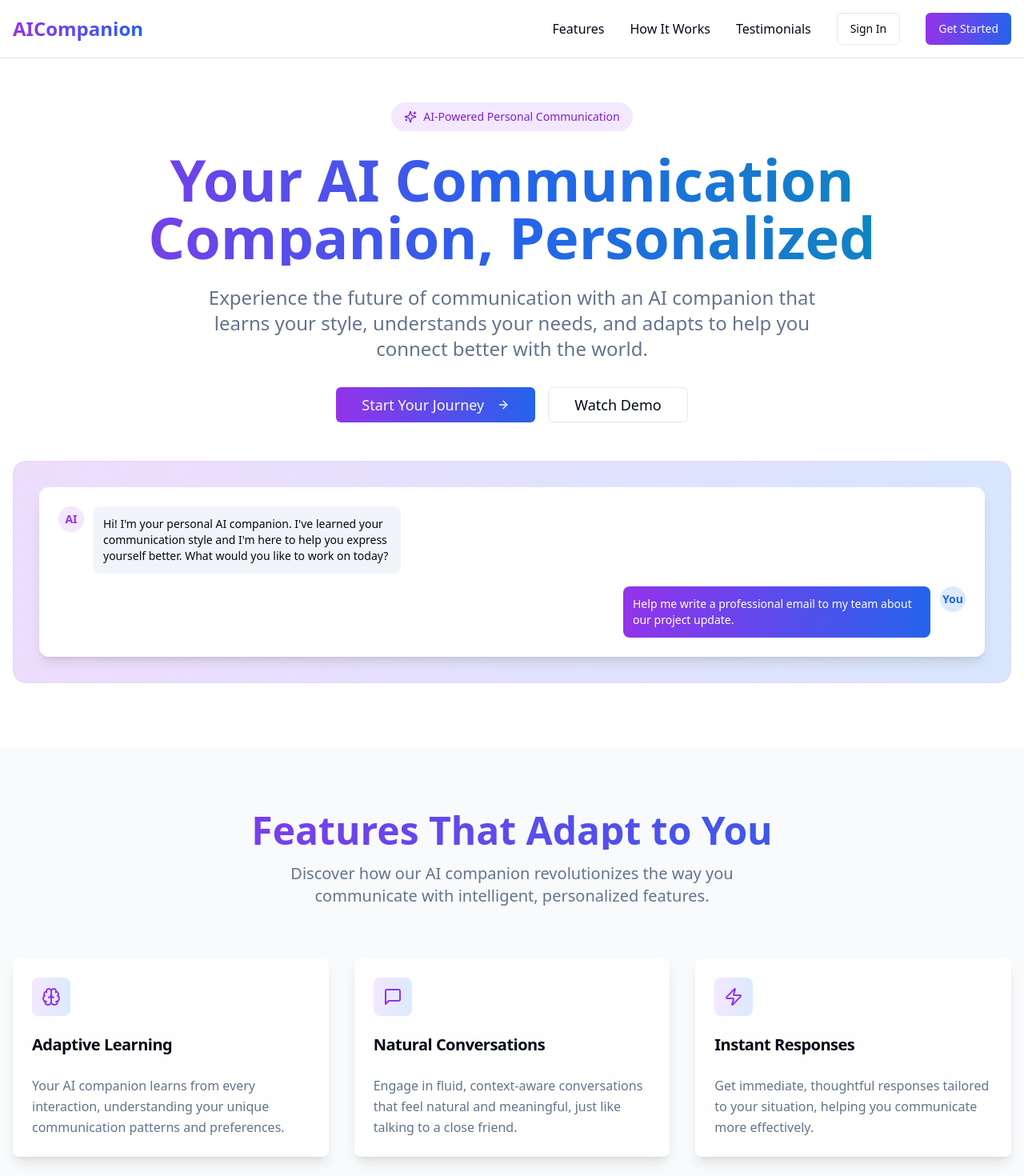
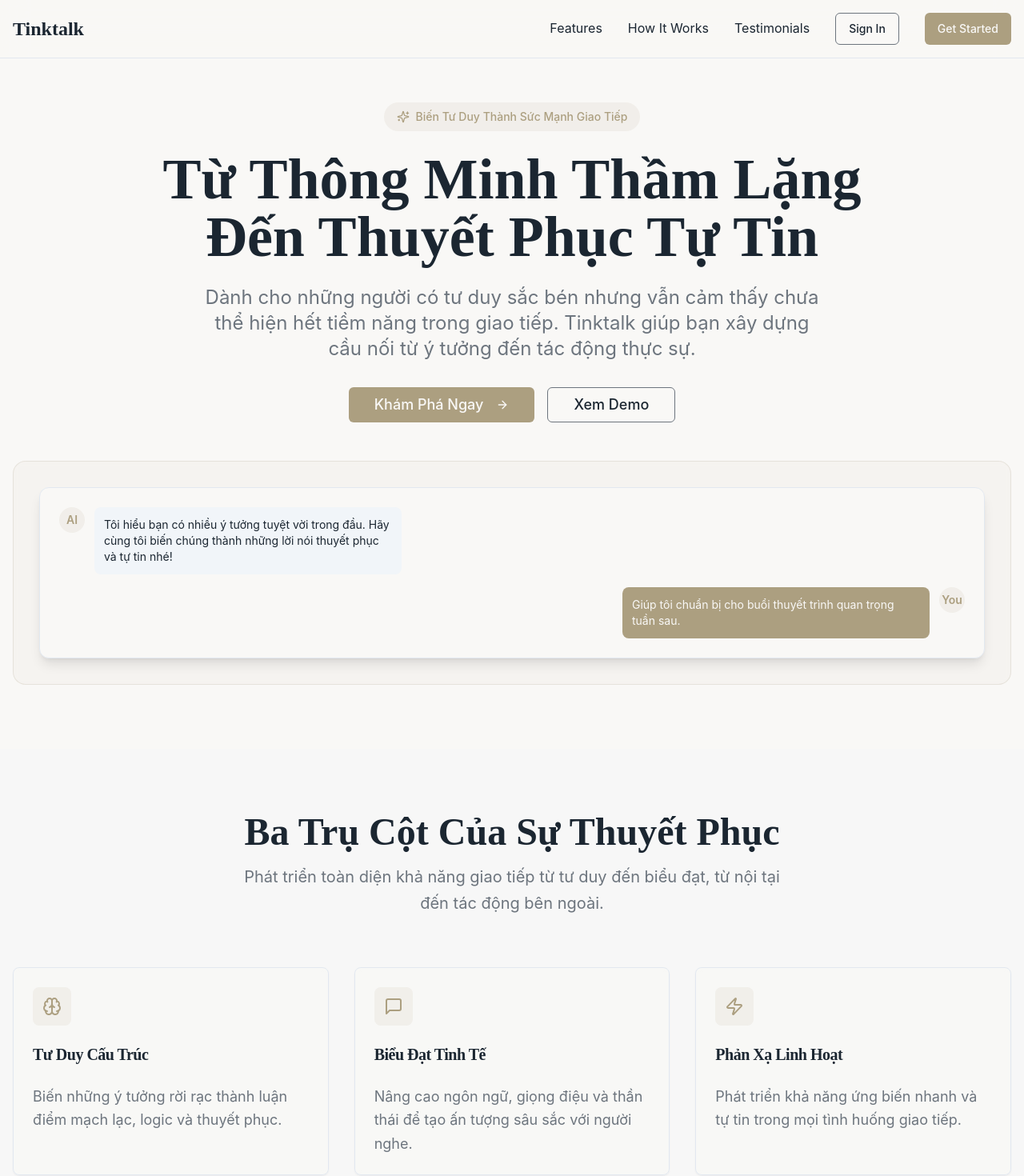
Before and after one commit to nauqcreen/your-ai-soulmate-talk, a React (Vite) app: page / in a window 1280 px wide. Shown: the top 1470 px of the page at 80% size. Built offline with nearby package versions, Linux system fonts and the light colour scheme.

Commit message:
Apply global design system
Apply the color palette and typography defined in the global design system.

```diff
--- a/src/components/Features.tsx
+++ b/src/components/Features.tsx
@@ -6,59 +6,59 @@ const Features = () => {
   const features = [
     {
       icon: Brain,
-      title: "Adaptive Learning",
-      description: "Your AI companion learns from every interaction, understanding your unique communication patterns and preferences."
+      title: "Tư Duy Cấu Trúc",
+      description: "Biến những ý tưởng rời rạc thành luận điểm mạch lạc, logic và thuyết phục."
     },
     {
       icon: MessageSquare,
-      title: "Natural Conversations",
-      description: "Engage in fluid, context-aware conversations that feel natural and meaningful, just like talking to a close friend."
+      title: "Biểu Đạt Tinh Tế",
+      description: "Nâng cao ngôn ngữ, giọng điệu và thần thái để tạo ấn tượng sâu sắc với người nghe."
     },
     {
       icon: Zap,
-      title: "Instant Responses",
-      description: "Get immediate, thoughtful responses tailored to your situation, helping you communicate more effectively."
+      title: "Phản Xạ Linh Hoạt",
+      description: "Phát triển khả năng ứng biến nhanh và tự tin trong mọi tình huống giao tiếp."
     },
     {
       icon: Shield,
-      title: "Privacy First",
-      description: "Your conversations are private and secure. We prioritize your data protection above everything else."
+      title: "Tự Tin Nội Tại",
+      description: "Xây dựng sự tự tin từ bên trong, giúp bạn thể hiện bản thân một cách tự nhiên và chân thực."
     },
     {
       icon: Users,
-      title: "Multi-Platform",
-      description: "Access your AI companion across all your devices and platforms for seamless communication everywhere."
+      title: "Cá Nhân Hóa",
+      description: "AI học hỏi và thích nghi với phong cách giao tiếp riêng của bạn, tạo trải nghiệm độc nhất."
     },
     {
       icon: Sparkles,
-      title: "Personalized Insights",
-      description: "Receive personalized suggestions and insights to improve your communication skills over time."
+      title: "Tác Động Thực Sự",
+      description: "Đo lường và cải thiện hiệu quả giao tiếp qua từng buổi luyện tập."
     }
   ];
 
   return (
-    <section id="features" className="py-20 bg-muted/50">
+    <section id="features" className="py-20 bg-muted/30">
       <div className="container mx-auto px-4">
         <div className="text-center mb-16">
-          <h2 className="text-3xl md:text-5xl font-bold mb-4 bg-gradient-to-r from-purple-600 to-blue-600 bg-clip-text text-transparent">
-            Features That Adapt to You
+          <h2 className="text-3xl md:text-5xl font-bold font-lora mb-4 text-foreground">
+            Ba Trụ Cột Của Sự Thuyết Phục
           </h2>
-          <p className="text-xl text-muted-foreground max-w-2xl mx-auto">
-            Discover how our AI companion revolutionizes the way you communicate with intelligent, personalized features.
+          <p className="text-xl text-muted-foreground max-w-2xl mx-auto leading-relaxed">
+            Phát triển toàn diện khả năng giao tiếp từ tư duy đến biểu đạt, từ nội tại đến tác động bên ngoài.
           </p>
         </div>
 
         <div className="grid grid-cols-1 md:grid-cols-2 lg:grid-cols-3 gap-8">
           {features.map((feature, index) => (
-            <Card key={index} className="hover-scale border-0 shadow-lg bg-background/80 backdrop-blur-sm">
+            <Card key={index} className="hover-scale border-border bg-background/60 backdrop-blur-sm shadow-sm hover:shadow-md">
               <CardHeader>
-                <div className="w-12 h-12 bg-gradient-to-r from-purple-100 to-blue-100 rounded-lg flex items-center justify-center mb-4">
-                  <feature.icon className="text-purple-600" size={24} />
+                <div className="w-12 h-12 bg-primary/10 rounded-lg flex items-center justify-center mb-4">
+                  <feature.icon className="text-primary" size={24} />
                 </div>
-                <CardTitle className="text-xl">{feature.title}</CardTitle>
+                <CardTitle className="text-xl font-lora text-foreground">{feature.title}</CardTitle>
               </CardHeader>
               <CardContent>
-                <CardDescription className="text-base leading-relaxed">
+                <CardDescription className="text-base leading-relaxed text-muted-foreground">
                   {feature.description}
                 </CardDescription>
               </CardContent>
--- a/src/components/Footer.tsx
+++ b/src/components/Footer.tsx
@@ -7,43 +7,43 @@ const Footer = () => {
       <div className="container mx-auto px-4">
         <div className="grid grid-cols-1 md:grid-cols-4 gap-8">
           <div className="md:col-span-2">
-            <div className="text-2xl font-bold bg-gradient-to-r from-purple-600 to-blue-600 bg-clip-text text-transparent mb-4">
-              AICompanion
+            <div className="text-2xl font-bold font-lora text-foreground mb-4">
+              Tinktalk
             </div>
             <p className="text-muted-foreground leading-relaxed max-w-md">
-              Revolutionizing communication with personalized AI that understands, adapts, and grows with you.
+              Biến tư duy sắc bén thành sức mạnh giao tiếp thuyết phục. Dành cho những người muốn thể hiện hết tiềm năng của bản thân.
             </p>
           </div>
 
           <div>
-            <h3 className="font-semibold mb-4">Product</h3>
+            <h3 className="font-semibold font-lora mb-4 text-foreground">Sản Phẩm</h3>
             <ul className="space-y-2 text-muted-foreground">
-              <li><a href="#" className="hover:text-foreground transition-colors">Features</a></li>
-              <li><a href="#" className="hover:text-foreground transition-colors">Pricing</a></li>
+              <li><a href="#" className="hover:text-foreground transition-colors">Tính Năng</a></li>
+              <li><a href="#" className="hover:text-foreground transition-colors">Bảng Giá</a></li>
               <li><a href="#" className="hover:text-foreground transition-colors">API</a></li>
-              <li><a href="#" className="hover:text-foreground transition-colors">Documentation</a></li>
+              <li><a href="#" className="hover:text-foreground transition-colors">Tài Liệu</a></li>
             </ul>
           </div>
 
           <div>
-            <h3 className="font-semibold mb-4">Company</h3>
+            <h3 className="font-semibold font-lora mb-4 text-foreground">Công Ty</h3>
             <ul className="space-y-2 text-muted-foreground">
-              <li><a href="#" className="hover:text-foreground transition-colors">About</a></li>
+              <li><a href="#" className="hover:text-foreground transition-colors">Về Chúng Tôi</a></li>
               <li><a href="#" className="hover:text-foreground transition-colors">Blog</a></li>
-              <li><a href="#" className="hover:text-foreground transition-colors">Careers</a></li>
-              <li><a href="#" className="hover:text-foreground transition-colors">Contact</a></li>
+              <li><a href="#" className="hover:text-foreground transition-colors">Tuyển Dụng</a></li>
+              <li><a href="#" className="hover:text-foreground transition-colors">Liên Hệ</a></li>
             </ul>
           </div>
         </div>
 
         <div className="border-t border-border mt-12 pt-8 flex flex-col md:flex-row justify-between items-center">
           <p className="text-muted-foreground">
-            © 2024 AICompanion. All rights reserved.
+            © 2024 Tinktalk. Bảo lưu mọi quyền.
           </p>
           <div className="flex items-center gap-1 text-muted-foreground mt-4 md:mt-0">
-            <span>Made with</span>
+            <span>Được tạo với</span>
             <Heart className="w-4 h-4 fill-red-500 text-red-500" />
-            <span>for better communication</span>
+            <span>cho giao tiếp tốt hơn</span>
           </div>
         </div>
       </div>
--- a/src/components/Hero.tsx
+++ b/src/components/Hero.tsx
@@ -6,57 +6,57 @@ const Hero = () => {
   return (
     <section className="pt-24 pb-12 md:pt-32 md:pb-20">
       <div className="container mx-auto px-4 text-center">
-        <div className="inline-flex items-center gap-2 bg-purple-100 text-purple-700 px-4 py-2 rounded-full mb-6 animate-fade-in">
+        <div className="inline-flex items-center gap-2 bg-primary/10 text-primary px-4 py-2 rounded-full mb-6 animate-fade-in">
           <Sparkles size={16} />
-          <span className="text-sm font-medium">AI-Powered Personal Communication</span>
+          <span className="text-sm font-medium">Biến Tư Duy Thành Sức Mạnh Giao Tiếp</span>
         </div>
 
-        <h1 className="text-4xl md:text-6xl lg:text-7xl font-bold mb-6 bg-gradient-to-r from-purple-600 via-blue-600 to-cyan-600 bg-clip-text text-transparent animate-fade-in">
-          Your AI Communication
+        <h1 className="text-4xl md:text-6xl lg:text-7xl font-bold font-lora mb-6 text-foreground animate-fade-in">
+          Từ Thông Minh Thầm Lặng
           <br />
-          Companion, Personalized
+          Đến Thuyết Phục Tự Tin
         </h1>
 
-        <p className="text-xl md:text-2xl text-muted-foreground mb-8 max-w-3xl mx-auto animate-fade-in">
-          Experience the future of communication with an AI companion that learns your style,
-          understands your needs, and adapts to help you connect better with the world.
+        <p className="text-xl md:text-2xl text-muted-foreground mb-8 max-w-3xl mx-auto animate-fade-in leading-relaxed">
+          Dành cho những người có tư duy sắc bén nhưng vẫn cảm thấy chưa thể hiện hết tiềm năng trong giao tiếp.
+          Tinktalk giúp bạn xây dựng cầu nối từ ý tưởng đến tác động thực sự.
         </p>
 
         <div className="flex flex-col sm:flex-row gap-4 justify-center items-center animate-fade-in">
           <Button
             size="lg"
-            className="bg-gradient-to-r from-purple-600 to-blue-600 hover:from-purple-700 hover:to-blue-700 text-lg px-8 py-3 hover-scale"
+            className="bg-primary text-primary-foreground hover:bg-primary/90 text-lg px-8 py-3 hover-scale"
           >
-            Start Your Journey
+            Khám Phá Ngay
             <ArrowRight className="ml-2" size={20} />
           </Button>
           <Button
             variant="outline"
             size="lg"
-            className="text-lg px-8 py-3 hover-scale"
+            className="text-lg px-8 py-3 hover-scale border-muted-foreground text-foreground hover:bg-muted"
           >
-            Watch Demo
+            Xem Demo
           </Button>
         </div>
 
         <div className="mt-12 relative">
-          <div className="bg-gradient-to-r from-purple-500/20 to-blue-500/20 rounded-2xl p-8 backdrop-blur-sm border border-purple-200">
-            <div className="bg-background rounded-xl p-6 shadow-lg">
+          <div className="bg-primary/5 rounded-2xl p-8 backdrop-blur-sm border border-primary/20">
+            <div className="bg-background rounded-xl p-6 shadow-lg border border-border">
               <div className="text-left space-y-4">
                 <div className="flex items-start gap-3">
-                  <div className="w-8 h-8 bg-purple-100 rounded-full flex items-center justify-center">
-                    <span className="text-purple-600 font-semibold text-sm">AI</span>
+                  <div className="w-8 h-8 bg-primary/10 rounded-full flex items-center justify-center">
+                    <span className="text-primary font-semibold text-sm">AI</span>
                   </div>
                   <div className="bg-muted rounded-lg p-3 max-w-sm">
-                    <p className="text-sm">Hi! I'm your personal AI companion. I've learned your communication style and I'm here to help you express yourself better. What would you like to work on today?</p>
+                    <p className="text-sm text-foreground">Tôi hiểu bạn có nhiều ý tưởng tuyệt vời trong đầu. Hãy cùng tôi biến chúng thành những lời nói thuyết phục và tự tin nhé!</p>
                   </div>
                 </div>
                 <div className="flex items-start gap-3 justify-end">
-                  <div className="bg-gradient-to-r from-purple-600 to-blue-600 text-white rounded-lg p-3 max-w-sm">
-                    <p className="text-sm">Help me write a professional email to my team about our project update.</p>
+                  <div className="bg-primary text-primary-foreground rounded-lg p-3 max-w-sm">
+                    <p className="text-sm">Giúp tôi chuẩn bị cho buổi thuyết trình quan trọng tuần sau.</p>
                   </div>
-                  <div className="w-8 h-8 bg-blue-100 rounded-full flex items-center justify-center">
-                    <span className="text-blue-600 font-semibold text-sm">You</span>
+                  <div className="w-8 h-8 bg-primary/10 rounded-full flex items-center justify-center">
+                    <span className="text-primary font-semibold text-sm">You</span>
                   </div>
                 </div>
               </div>
--- a/src/components/Navigation.tsx
+++ b/src/components/Navigation.tsx
@@ -7,10 +7,10 @@ const Navigation = () => {
   const [isMenuOpen, setIsMenuOpen] = useState(false);
 
   return (
-    <nav className="fixed top-0 w-full bg-background/80 backdrop-blur-lg border-b border-border z-50">
+    <nav className="fixed top-0 w-full bg-background/90 backdrop-blur-lg border-b border-border z-50">
       <div className="container mx-auto px-4 py-4 flex items-center justify-between">
-        <div className="text-2xl font-bold bg-gradient-to-r from-purple-600 to-blue-600 bg-clip-text text-transparent">
-          AICompanion
+        <div className="text-2xl font-bold font-lora text-foreground">
+          Tinktalk
         </div>
 
         {/* Desktop Navigation */}
@@ -18,15 +18,15 @@ const Navigation = () => {
           <a href="#features" className="text-foreground hover:text-primary transition-colors">Features</a>
           <a href="#how-it-works" className="text-foreground hover:text-primary transition-colors">How It Works</a>
           <a href="#testimonials" className="text-foreground hover:text-primary transition-colors">Testimonials</a>
-          <Button variant="outline" className="mr-2">Sign In</Button>
-          <Button className="bg-gradient-to-r from-purple-600 to-blue-600 hover:from-purple-700 hover:to-blue-700">
+          <Button variant="outline" className="mr-2 border-muted-foreground text-foreground hover:bg-muted">Sign In</Button>
+          <Button className="bg-primary text-primary-foreground hover:bg-primary/90 hover-scale">
             Get Started
           </Button>
         </div>
 
         {/* Mobile Menu Button */}
         <button
-          className="md:hidden"
+          className="md:hidden text-foreground"
           onClick={() => setIsMenuOpen(!isMenuOpen)}
         >
           {isMenuOpen ? <X size={24} /> : <Menu size={24} />}
@@ -40,8 +40,8 @@ const Navigation = () => {
               <a href="#how-it-works" className="block text-foreground hover:text-primary transition-colors">How It Works</a>
               <a href="#testimonials" className="block text-foreground hover:text-primary transition-colors">Testimonials</a>
               <div className="space-y-2 pt-4">
-                <Button variant="outline" className="w-full">Sign In</Button>
-                <Button className="w-full bg-gradient-to-r from-purple-600 to-blue-600 hover:from-purple-700 hover:to-blue-700">
+                <Button variant="outline" className="w-full border-muted-foreground text-foreground hover:bg-muted">Sign In</Button>
+                <Button className="w-full bg-primary text-primary-foreground hover:bg-primary/90">
                   Get Started
                 </Button>
               </div>
--- a/src/index.css
+++ b/src/index.css
@@ -1,79 +1,76 @@
+
 @tailwind base;
 @tailwind components;
 @tailwind utilities;
+
+/* Import fonts */
+@import url('https://fonts.googleapis.com/css2?family=Lora:wght@400;500;600;700&family=Inter:wght@300;400;500;600;700&display=swap');
 
 /* Definition of the design system. All colors, gradients, fonts, etc should be defined here. */
 
 @layer base {
   :root {
-    --background: 0 0% 100%;
-    --foreground: 222.2 84% 4.9%;
+    --background: 44 20% 97%; /* #FDFCF7 - kem giấy ấm áp */
+    --foreground: 210 29% 15%; /* #1A202C - navy đậm */
 
-    --card: 0 0% 100%;
-    --card-foreground: 222.2 84% 4.9%;
+    --card: 44 20% 97%;
+    --card-foreground: 210 29% 15%;
 
-    --popover: 0 0% 100%;
-    --popover-foreground: 222.2 84% 4.9%;
+    --popover: 44 20% 97%;
+    --popover-foreground: 210 29% 15%;
 
-    --primary: 222.2 47.4% 11.2%;
-    --primary-foreground: 210 40% 98%;
+    --primary: 41 21% 59%; /* #C7A46F - gold trầm */
+    --primary-foreground: 44 20% 97%;
 
     --secondary: 210 40% 96.1%;
-    --secondary-foreground: 222.2 47.4% 11.2%;
+    --secondary-foreground: 210 29% 15%;
 
     --muted: 210 40% 96.1%;
-    --muted-foreground: 215.4 16.3% 46.9%;
+    --muted-foreground: 210 7% 46%; /* #6C757D - xám ấm */
 
-    --accent: 210 40% 96.1%;
-    --accent-foreground: 222.2 47.4% 11.2%;
+    --accent: 41 21% 59%;
+    --accent-foreground: 44 20% 97%;
 
     --destructive: 0 84.2% 60.2%;
     --destructive-foreground: 210 40% 98%;
 
     --border: 214.3 31.8% 91.4%;
     --input: 214.3 31.8% 91.4%;
-    --ring: 222.2 84% 4.9%;
+    --ring: 41 21% 59%;
 
     --radius: 0.5rem;
 
-    --sidebar-background: 0 0% 98%;
-
-    --sidebar-foreground: 240 5.3% 26.1%;
-
-    --sidebar-primary: 240 5.9% 10%;
-
-    --sidebar-primary-foreground: 0 0% 98%;
-
-    --sidebar-accent: 240 4.8% 95.9%;
-
-    --sidebar-accent-foreground: 240 5.9% 10%;
-
-    --sidebar-border: 220 13% 91%;
-
-    --sidebar-ring: 217.2 91.2% 59.8%;
+    --sidebar-background: 44 20% 97%;
+    --sidebar-foreground: 210 29% 15%;
+    --sidebar-primary: 210 29% 15%;
+    --sidebar-primary-foreground: 44 20% 97%;
+    --sidebar-accent: 210 40% 96.1%;
+    --sidebar-accent-foreground: 210 29% 15%;
+    --sidebar-border: 214.3 31.8% 91.4%;
+    --sidebar-ring: 41 21% 59%;
   }
 
   .dark {
-    --background: 222.2 84% 4.9%;
-    --foreground: 210 40% 98%;
+    --background: 210 29% 15%;
+    --foreground: 44 20% 97%;
 
-    --card: 222.2 84% 4.9%;
-    --card-foreground: 210 40% 98%;
+    --card: 210 29% 15%;
+    --card-foreground: 44 20% 97%;
 
-    --popover: 222.2 84% 4.9%;
-    --popover-foreground: 210 40% 98%;
+    --popover: 210 29% 15%;
+    --popover-foreground: 44 20% 97%;
 
-    --primary: 210 40% 98%;
-    --primary-foreground: 222.2 47.4% 11.2%;
+    --primary: 41 21% 59%;
+    --primary-foreground: 210 29% 15%;
 
     --secondary: 217.2 32.6% 17.5%;
-    --secondary-foreground: 210 40% 98%;
+    --secondary-foreground: 44 20% 97%;
 
     --muted: 217.2 32.6% 17.5%;
     --muted-foreground: 215 20.2% 65.1%;
 
     --accent: 217.2 32.6% 17.5%;
-    --accent-foreground: 210 40% 98%;
+    --accent-foreground: 44 20% 97%;
 
     --destructive: 0 62.8% 30.6%;
     --destructive-foreground: 210 40% 98%;
@@ -81,14 +78,14 @@
     --border: 217.2 32.6% 17.5%;
     --input: 217.2 32.6% 17.5%;
     --ring: 212.7 26.8% 83.9%;
-    --sidebar-background: 240 5.9% 10%;
-    --sidebar-foreground: 240 4.8% 95.9%;
-    --sidebar-primary: 224.3 76.3% 48%;
-    --sidebar-primary-foreground: 0 0% 100%;
-    --sidebar-accent: 240 3.7% 15.9%;
-    --sidebar-accent-foreground: 240 4.8% 95.9%;
-    --sidebar-border: 240 3.7% 15.9%;
-    --sidebar-ring: 217.2 91.2% 59.8%;
+    --sidebar-background: 210 29% 15%;
+    --sidebar-foreground: 44 20% 97%;
+    --sidebar-primary: 41 21% 59%;
+    --sidebar-primary-foreground: 210 29% 15%;
+    --sidebar-accent: 217.2 32.6% 17.5%;
+    --sidebar-accent-foreground: 44 20% 97%;
+    --sidebar-border: 217.2 32.6% 17.5%;
+    --sidebar-ring: 41 21% 59%;
   }
 }
 
@@ -98,6 +95,38 @@
   }
 
   body {
-    @apply bg-background text-foreground;
+    @apply bg-background text-foreground font-inter;
+    font-size: 16px;
+    line-height: 1.6;
+  }
+
+  h1, h2, h3, h4, h5, h6 {
+    @apply font-lora;
+  }
+
+  /* Smooth transitions for intentional and responsive motion */
+  * {
+    transition: all 250ms ease-in-out;
+  }
+
+  /* Custom hover scale animation */
+  .hover-scale {
+    @apply transition-transform duration-300 ease-in-out hover:scale-105;
+  }
+
+  /* Fade in animation */
+  @keyframes fade-in {
+    from {
+      opacity: 0;
+      transform: translateY(20px);
+    }
+    to {
+      opacity: 1;
+      transform: translateY(0);
+    }
+  }
+
+  .animate-fade-in {
+    animation: fade-in 600ms ease-out forwards;
   }
 }
```
Also changed, not shown: src/components/CTA.tsx (+13 -13 lines), tailwind.config.ts (+8 -0 lines).
